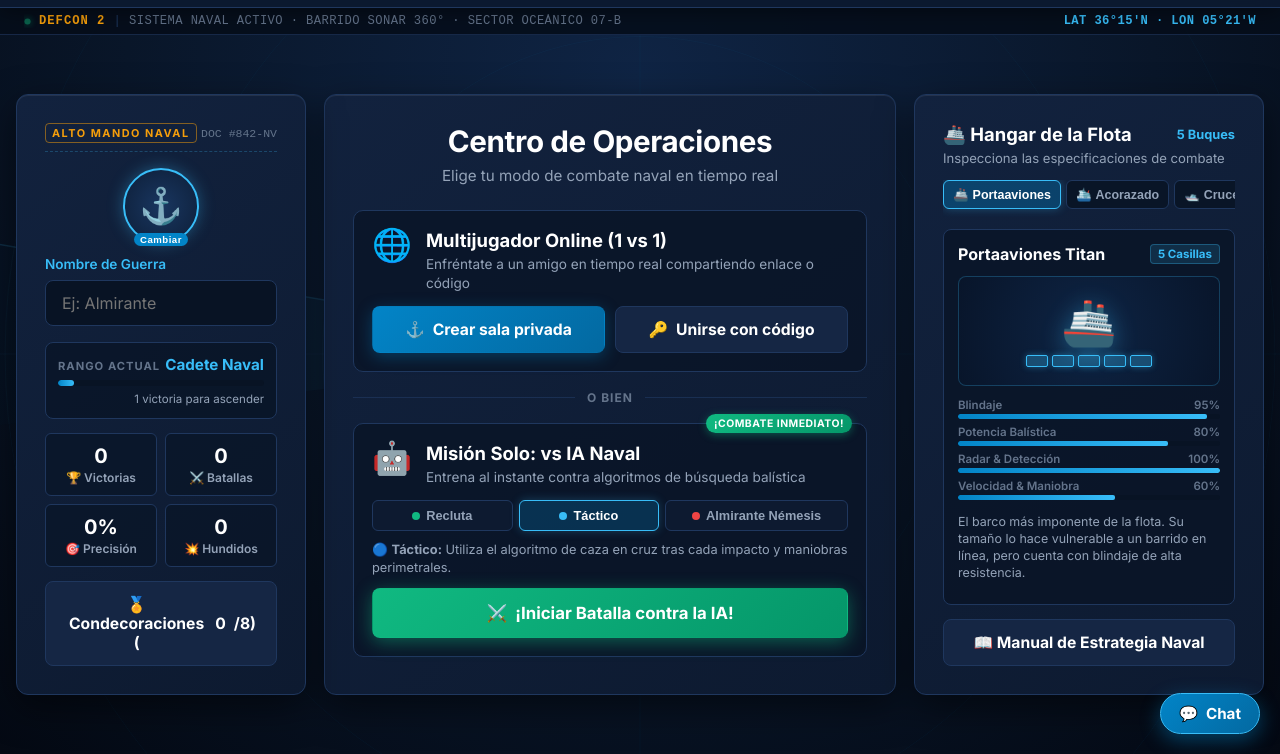
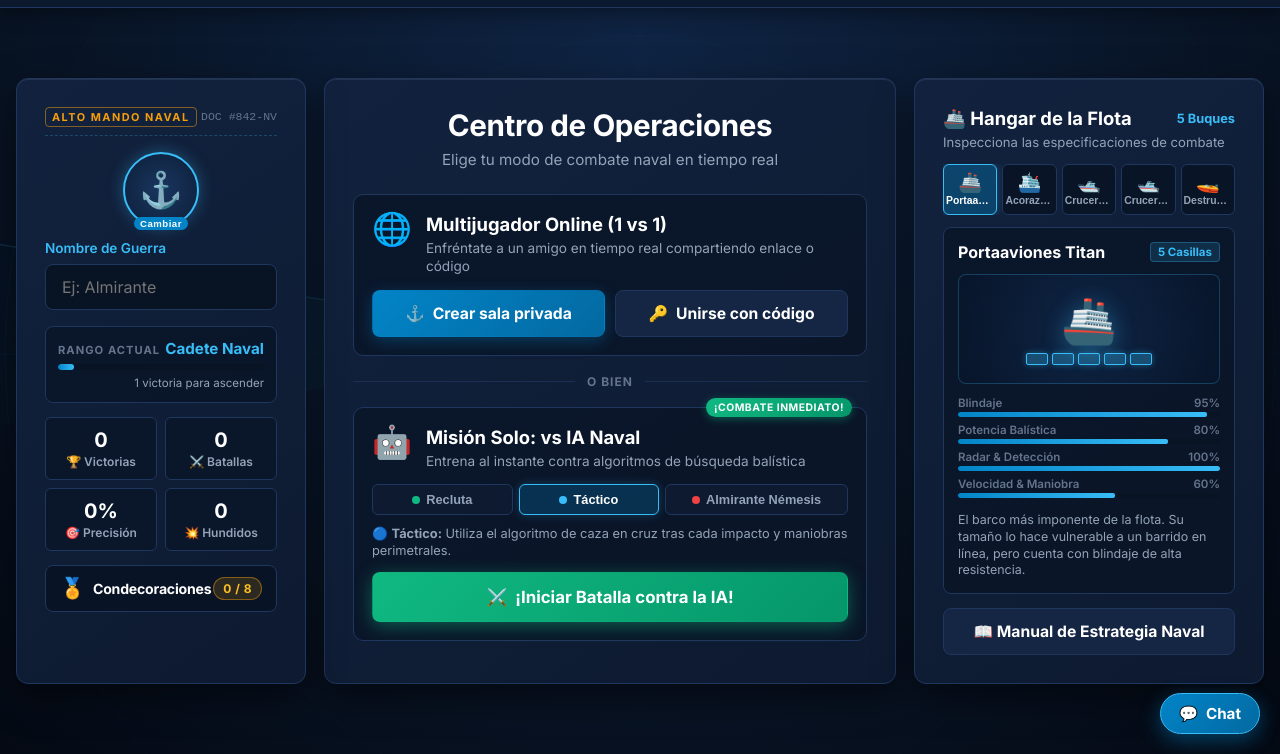
Before and after one commit to Jesussr29/hundir-la-flota, a website: page public/index.html in a window 1280 px wide. Shown: the part 46-800 px from the top of the page. Drawn offline with nearby package versions, Linux system fonts and the light colour scheme.

Commit message:
fix(ui): remove horizontal scrollbar in hangar tabs and redesign medals button

```diff
--- a/public/css/style.css
+++ b/public/css/style.css
@@ -1364,57 +1364,6 @@ button:disabled {
   box-shadow: 0 0 12px rgba(56, 189, 248, 0.45);
 }
 
-/* Ticker de Telemetría Táctica Superior */
-.tactical-ticker {
-  display: flex;
-  justify-content: space-between;
-  align-items: center;
-  padding: 6px 24px;
-  background: rgba(6, 14, 27, 0.88);
-  border-bottom: 1px solid rgba(31, 55, 94, 0.65);
-  font-family: 'Courier New', Courier, monospace;
-  font-size: 0.76rem;
-  color: var(--text-dim);
-  letter-spacing: 0.4px;
-  z-index: 40;
-}
-.ticker-left {
-  display: flex;
-  align-items: center;
-  gap: 8px;
-  overflow: hidden;
-  text-overflow: ellipsis;
-  white-space: nowrap;
-}
-.ticker-dot {
-  width: 7px;
-  height: 7px;
-  border-radius: 50%;
-  background: #10b981;
-  box-shadow: 0 0 8px #10b981;
-  animation: blinkPulse 2.2s infinite;
-  flex-shrink: 0;
-}
-@keyframes blinkPulse {
-  0%, 100% { opacity: 1; transform: scale(1); }
-  50% { opacity: 0.4; transform: scale(0.85); }
-}
-.ticker-label {
-  color: #f59e0b;
-  font-weight: 700;
-  letter-spacing: 1px;
-}
-.ticker-separator {
-  color: var(--border-card);
-}
-.ticker-right {
-  flex-shrink: 0;
-}
-.ticker-coord {
-  color: var(--cyan-vivid);
-  font-weight: 700;
-}
-
 /* Dashboard Principal en 3 Columnas */
 .menu-dashboard {
   width: 100%;
@@ -1571,6 +1520,57 @@ button:disabled {
   font-weight: 600;
 }
 
+/* Botón de Condecoraciones Mejorado */
+.btn-medals-card {
+  width: 100%;
+  margin-top: 14px;
+  padding: 11px 14px;
+  background: rgba(8, 19, 36, 0.85);
+  border: 1px solid var(--border-card);
+  border-radius: 8px;
+  display: flex;
+  justify-content: space-between;
+  align-items: center;
+  cursor: pointer;
+  transition: all 0.2s ease;
+  font-family: inherit;
+  color: #fff;
+  box-sizing: border-box;
+}
+.btn-medals-card:hover {
+  background: rgba(21, 38, 68, 0.95);
+  border-color: rgba(245, 158, 11, 0.6);
+  box-shadow: 0 0 12px rgba(245, 158, 11, 0.25);
+  transform: translateY(-1px);
+}
+.medals-btn-left {
+  display: flex;
+  align-items: center;
+  gap: 8px;
+  white-space: nowrap;
+}
+.medals-btn-icon {
+  font-size: 1.25rem;
+  line-height: 1;
+}
+.medals-btn-title {
+  font-size: 0.88rem;
+  font-weight: 700;
+  color: #fff;
+  letter-spacing: -0.2px;
+}
+.medals-btn-pill {
+  background: rgba(245, 158, 11, 0.15);
+  border: 1px solid rgba(245, 158, 11, 0.45);
+  color: #fbbf24;
+  padding: 3px 9px;
+  border-radius: 12px;
+  font-size: 0.75rem;
+  font-weight: 800;
+  letter-spacing: 0.5px;
+  white-space: nowrap;
+}
+
 /* Panel Central: Operaciones y Modos */
 .battle-ops-card {
   display: flex;
@@ -1732,36 +1732,56 @@ button:disabled {
 }
 
 .hangar-tabs {
-  display: flex;
+  display: grid;
+  grid-template-columns: repeat(5, 1fr);
   gap: 5px;
-  overflow-x: auto;
-  padding-bottom: 8px;
   margin-bottom: 12px;
+  overflow: hidden;
+  scrollbar-width: none;
+}
+.hangar-tabs::-webkit-scrollbar {
+  display: none;
 }
 .hangar-tab-btn {
-  background: rgba(8, 19, 36, 0.8);
+  background: rgba(8, 19, 36, 0.85);
   border: 1px solid var(--border-card);
   color: var(--text-secondary);
   border-radius: 6px;
-  padding: 6px 9px;
-  font-size: 0.78rem;
+  padding: 8px 2px;
+  font-size: 0.72rem;
   font-weight: 700;
   cursor: pointer;
-  white-space: nowrap;
   transition: all 0.2s ease;
   display: flex;
-  align-items: center;
-  gap: 4px;
+  flex-direction: column;
+  align-items: center;
+  justify-content: center;
+  gap: 3px;
+  text-align: center;
+  min-width: 0;
 }
 .hangar-tab-btn:hover {
   color: #fff;
   border-color: var(--cyan-vivid);
+  background: rgba(14, 32, 60, 0.9);
 }
 .hangar-tab-btn.active {
   background: rgba(2, 132, 199, 0.35);
   border-color: var(--cyan-vivid);
   color: #fff;
   box-shadow: 0 0 10px rgba(56, 189, 248, 0.3);
+}
+.hangar-tab-icon {
+  font-size: 1.2rem;
+  line-height: 1;
+}
+.hangar-tab-name {
+  font-size: 0.65rem;
+  font-weight: 700;
+  white-space: nowrap;
+  overflow: hidden;
+  text-overflow: ellipsis;
+  max-width: 100%;
 }
 
 .ship-display-box {
@@ -2119,9 +2139,6 @@ button:disabled {
 }
 
 @media (max-width: 768px) {
-  .tactical-ticker {
-    display: none;
-  }
   .menu-dashboard {
     grid-template-columns: 1fr;
   }
--- a/public/index.html
+++ b/public/index.html
@@ -37,19 +37,6 @@
       <button id="btn-sound-toggle" class="icon-btn" title="Activar/Silenciar sonido" aria-label="Sonido">🔊</button>
     </div>
   </header>
-
-  <!-- Cinta de Telemetría Táctica Superior -->
-  <aside class="tactical-ticker" aria-label="Telemetría táctica">
-    <div class="ticker-left">
-      <span class="ticker-dot"></span>
-      <span class="ticker-label">DEFCON 2</span>
-      <span class="ticker-separator">|</span>
-      <span class="ticker-text">SISTEMA NAVAL ACTIVO · BARRIDO SONAR 360° · SECTOR OCEÁNICO 07-B</span>
-    </div>
-    <div class="ticker-right">
-      <span class="ticker-coord">LAT 36°15'N · LON 05°21'W</span>
-    </div>
-  </aside>
 
   <!-- Contenedor Principal -->
   <main class="app-container">
@@ -113,8 +100,14 @@
             </div>
           </div>
 
-          <button id="btn-open-medals" class="btn btn-secondary btn-sm" style="margin-top: 14px;">
-            🏅 Condecoraciones (<span id="medals-count-unlocked">0</span>/8)
+          <button id="btn-open-medals" class="btn-medals-card" title="Ver condecoraciones navales">
+            <div class="medals-btn-left">
+              <span class="medals-btn-icon">🏅</span>
+              <span class="medals-btn-title">Condecoraciones</span>
+            </div>
+            <span class="medals-btn-pill">
+              <span id="medals-count-unlocked">0</span> / 8
+            </span>
           </button>
         </div>
 
--- a/public/js/app.js
+++ b/public/js/app.js
@@ -176,6 +176,7 @@ document.addEventListener('DOMContentLoaded', () => {
     {
       id: 'carrier',
       name: 'Portaaviones Titan',
+      shortName: 'Portaaviones',
       cells: 5,
       icon: '🚢',
       class: 'Clase Apex Supercarrier',
@@ -189,6 +190,7 @@ document.addEventListener('DOMContentLoaded', () => {
     {
       id: 'battleship',
       name: 'Acorazado Dreadnought',
+      shortName: 'Acorazado',
       cells: 4,
       icon: '🛳️',
       class: 'Clase Leviatán Pesado',
@@ -202,6 +204,7 @@ document.addEventListener('DOMContentLoaded', () => {
     {
       id: 'cruiser1',
       name: 'Crucero Lanzamisiles Alfa',
+      shortName: 'Crucero 1',
       cells: 3,
       icon: '🛥️',
       class: 'Clase Aegis Táctica',
@@ -215,6 +218,7 @@ document.addEventListener('DOMContentLoaded', () => {
     {
       id: 'cruiser2',
       name: 'Crucero Bravo',
+      shortName: 'Crucero 2',
       cells: 3,
       icon: '🛥️',
       class: 'Clase Aegis Táctica',
@@ -228,6 +232,7 @@ document.addEventListener('DOMContentLoaded', () => {
     {
       id: 'destroyer',
       name: 'Destructor Corbeta Flash',
+      shortName: 'Destructor',
       cells: 2,
       icon: '🚤',
       class: 'Clase Corsario Sigiloso',
@@ -488,7 +493,10 @@ document.addEventListener('DOMContentLoaded', () => {
     HANGAR_SHIPS.forEach(ship => {
       const tab = document.createElement('button');
       tab.className = `hangar-tab-btn ${ship.id === currentHangarShipId ? 'active' : ''}`;
-      tab.innerHTML = `<span>${ship.icon}</span> <span>${ship.name.split(' ')[0]}</span>`;
+      tab.innerHTML = `
+        <span class="hangar-tab-icon">${ship.icon}</span>
+        <span class="hangar-tab-name">${ship.shortName || ship.name.split(' ')[0]}</span>
+      `;
       tab.addEventListener('click', () => {
         window.soundFx.playInspect();
         currentHangarShipId = ship.id;
```
